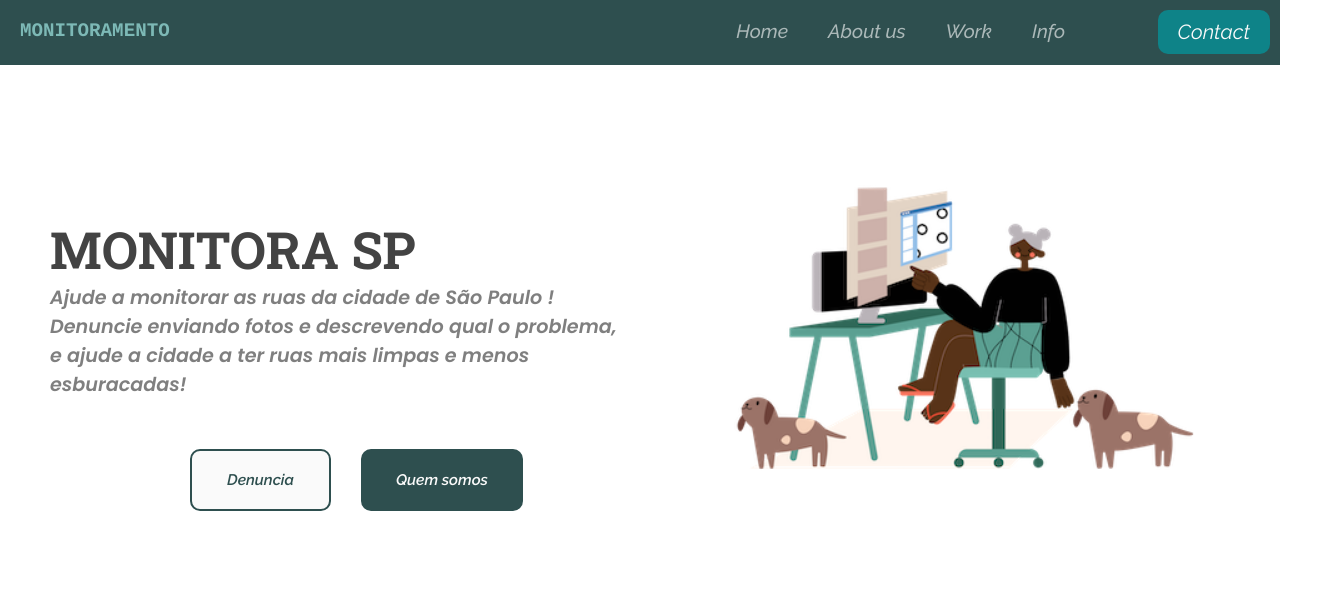
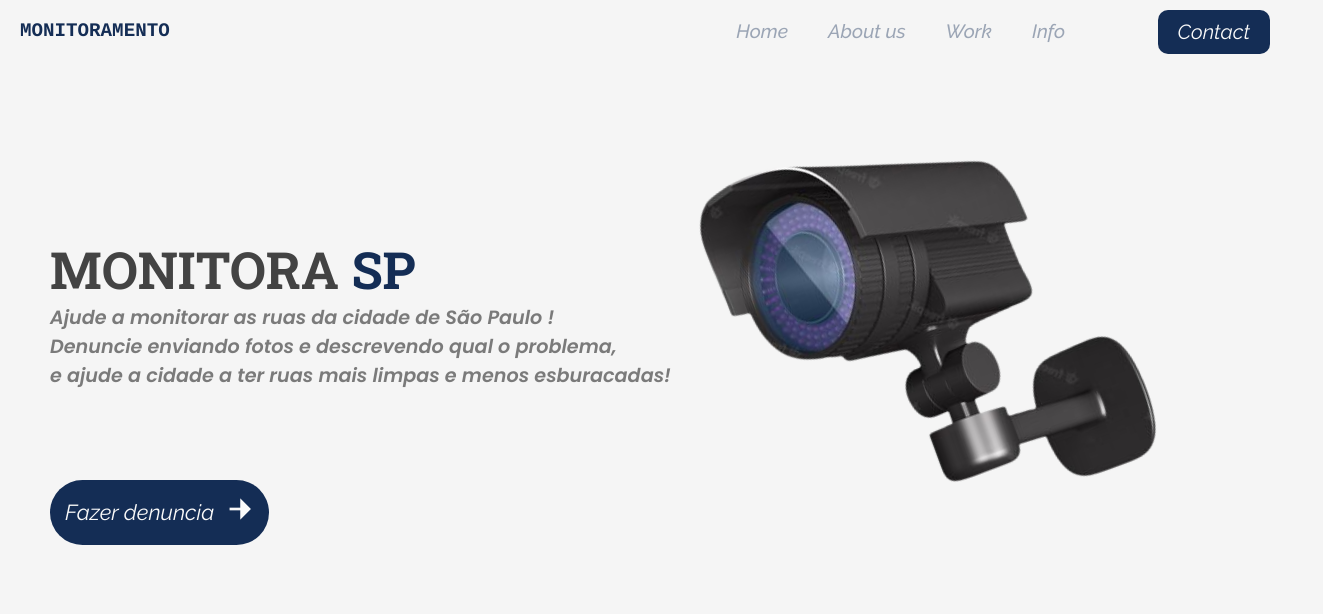
Before and after one commit to kaiqueZpriv1/monitoramentoSC, a plain HTML site: page index.html in a window 1280 px wide. Shown: the whole page, 1323 px wide, since content can reach past the window. Drawn offline with nearby package versions, Linux system fonts and the light colour scheme.

Commit message:
main finish

```diff
--- a/index.html
+++ b/index.html
@@ -5,9 +5,10 @@
     <meta http-equiv="X-UA-Compatible" content="IE=edge" />
     <meta name="viewport" content="width=device-width, initial-scale=1.0" />
     <title>Monitoramento</title>
+    <!-- remix icon -->
     <link
+      href="https://cdn.jsdelivr.net/npm/remixicon@2.5.0/fonts/remixicon.css"
       rel="stylesheet"
-      href="https://cdnjs.cloudflare.com/ajax/libs/animate.css/4.1.1/animate.min.css"
     />
     <!-- style e script -->
     <link rel="stylesheet" href="style.css" />
@@ -46,25 +47,23 @@
       <section class="page-principal">
         <div class="container-principal">
           <div class="text-principal">
-            <h1 class="titulo-principal">MONITORA SP</h1>
+            <h1 class="titulo-principal">MONITORA <span>SP</span></h1>
             <p class="subTitulo-principal">
               Ajude a monitorar as ruas da cidade de São Paulo ! <br />
               Denuncie enviando fotos e descrevendo qual o problema, <br />
               e ajude a cidade a ter ruas mais limpas e menos esburacadas!
             </p>
-
-            <div class="buttons-main">
-              <button class="btn-denuncia">
-                <a href="">Denuncia</a>
-              </button>
-
-              <button class="btn-sobre">
-                <a href="">Quem somos</a>
+            <div class="button-main">
+              <button class="btn-principal">
+                <a href="">Fazer denuncia</a>
+                <span class="icon-btn-principal">
+                  <i class="ri-arrow-right-fill"></i>
+                </span>
               </button>
             </div>
           </div>
-          <div class="image-principal">
-            <img src="./img/background/main-img.png" alt="image main" />
+          <div class="image-main">
+            <img src="./img/background/camera-i.png" alt="" />
           </div>
         </div>
       </section>
--- a/style.css
+++ b/style.css
@@ -23,11 +23,11 @@ li {
 /* BODY */
 body {
   color: #000;
-  /* background:rgb(247,247,247) ;  */
+  background: rgb(245, 245, 245);
 }
 header {
   height: 65px;
-  background-color: #2e4f4f;
+  background: rgb(245, 245, 245);
 }
 #containerHeader {
   max-width: 1366px;
@@ -40,7 +40,7 @@ header {
   margin: 20px 20px;
   font-size: 1.5vw;
   font-family: "Courier";
-  color: #7db9b6;
+  color: rgba(20, 45, 85);
 }
 .nav-header {
   max-width: 100%;
@@ -61,11 +61,46 @@ header {
   font-size: 1.5vw;
   font-weight: 500;
   font-family: "Raleway";
-  color: rgba(255, 255, 255, 0.6);
+  color: rgba(20, 45, 85, 0.4);
+  position: relative;
+}
+.list-nav a:hover {
+  color: rgba(20, 45, 85);
+}
+.list-nav a,
+.list-nav a::before,
+.list-nav a::after {
+  transition: 0.5s;
+}
+.list-nav a::before,
+.list-nav a::after {
+  content: "";
+  position: absolute;
+  top: 25px;
+  left: 0;
+  bottom: 10px;
+  width: 100%;
+  height: 2px;
+  border-radius: 2px;
+}
+.list-nav a::before {
+  opacity: 0;
+  background-color: rgba(20, 45, 85, 0.3);
+}
+.list-nav a::after {
+  transform: scaleX(0);
+  transform-origin: 0% 50%;
+  background-color: rgba(20, 45, 85, 0.6);
+}
+.list-nav a:hover::before {
+  opacity: 1;
+}
+.list-nav a:hover::after {
+  transform: scaleX(1);
 }
 
 .button-nav {
-  background-color: #0e8388;
+  background-color: rgba(20, 45, 85);
   padding: 10px 20px;
   border-radius: 10px;
   /* margin: 3px; */
@@ -82,12 +117,12 @@ header {
 .page-principal {
   max-width: 1366px;
   width: 100%;
-  margin: 100px 0;
 }
 .container-principal {
   display: flex;
 }
 .text-principal {
+  padding: 120px 0;
   width: 50%;
   margin: 50px;
 }
@@ -96,6 +131,9 @@ header {
   font-size: 4vw;
   font-family: "Roboto Slab", serif;
 }
+.titulo-principal span {
+  color: rgba(20, 45, 85);
+}
 .subTitulo-principal {
   color: rgba(0, 0, 0, 0.5);
   font-weight: 600;
@@ -103,42 +141,54 @@ header {
   font-family: "Poppins";
 }
 
-.buttons-main {
+.button-main {
+  margin: 90px 0;
   display: flex;
-  margin: 50px 125px;
 }
-.btn-denuncia,
-.btn-sobre {
-  margin: 0 15px;
-  padding: 20px 35px;
+.btn-principal {
+  padding: 20px 55px 20px 15px;
+  background-color: rgba(20, 45, 85);
   border-radius: 10px;
-  background-color: #2e4f4f;
+  border-radius: 100px;
 }
-.btn-denuncia a,
-.btn-sobre a {
+.btn-principal a {
+  font-size: 1.7vw;
+  font-family: "Raleway";
   color: #fafafa;
-  font-family: "Raleway";
-  font-size: 1.2vw;
-  font-weight: 600;
-  white-space: nowrap;
 }
-.btn-denuncia {
-  background-color: #fafafa;
-  border: 2px solid #2e4f4f;
+.icon-btn-principal {
+  position: relative;
 }
-.btn-denuncia a {
-  color: #2e4f4f;
+.icon-btn-principal i {
+  position: absolute;
+  left: 10px;
+  top: -15px;
+  color: #fafafa;
+  font-size: 2.5vw;
 }
-.btn-denuncia:hover,
-.btn-sobre:hover {
-  transition: transform 1s;
+
+.btn-principal:hover {
+  transition: transform 1.5s;
   transform: scale(1.1);
 }
 
-/* image */
-.image-principal {
-  width: 50%;
+.image-main {
+  margin: 0 -50px;
+  position: relative;
+  right: 10px;
+  top: 80px;
+  transform: rotate(-20deg);
 }
-.image-principal img {
-  width: 500px;
+.image-main img {
+  position: absolute;
+  animation: image 5s infinite linear;
+  width: 550px;
 }
+@keyframes image {
+  0% {
+    transform: translateX(0);
+  }
+  50% {
+    transform: translateX(-15px);
+  }
+}
```
Also changed, not shown: img/background/camera-i.png (added), img/background/camera.png (added).
